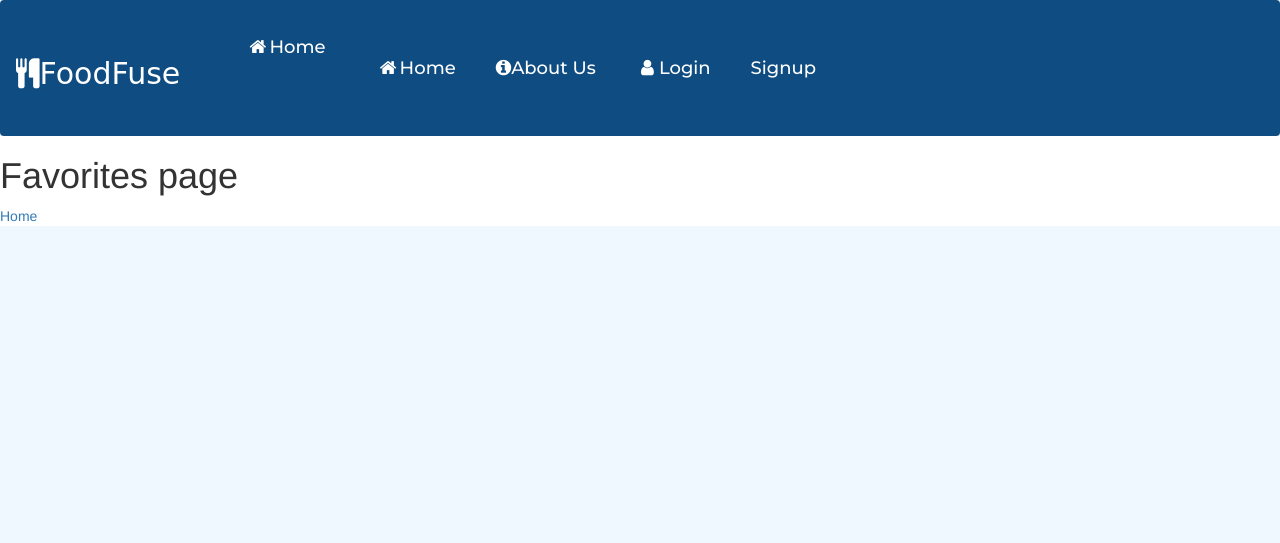
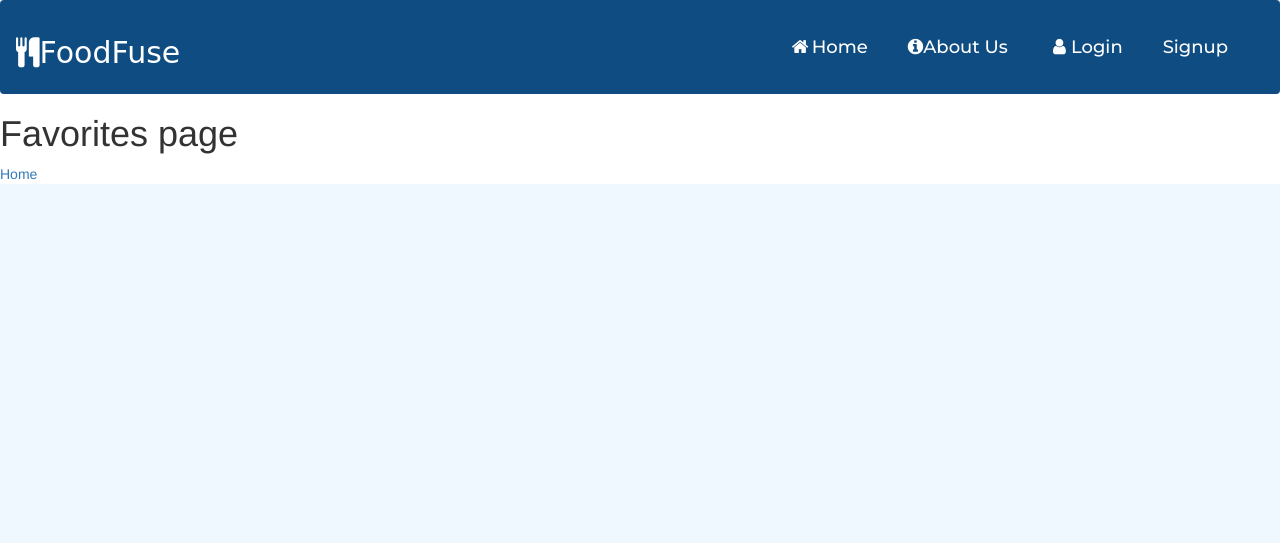
Before and after one commit to thleigh/FoodFuse, a Django app: page /favorites/ in a window 1280 px wide. Shown: the top 543 px of the page. Run offline with Django 3.2, Linux system fonts and the light colour scheme; data that the repository does not hold is empty; some libraries are stand-ins or nearby versions; some web fonts are replaced.

Commit message:
[home and data.html] delete extra home and fix data page

```diff
--- a/main_app/templates/layout.html
+++ b/main_app/templates/layout.html
@@ -13,8 +13,6 @@
 <!-- top nav -->
   <nav class="navbar navbar-expand-lg navbar-dark mr-auto" style="background-color: #0F4C81; margin:0px; padding:0px;">
           <a class="navbar-brand px-4 text-left" style="font-family: 'Merienda One', cursive; font-size: 30px;" href="/"><i class="fa fa-cutlery"></i>FoodFuse</a>
-          <div class="navbar-text navbar">
-            <a class="navbar-brand px-4" style="font-family: 'Montserrat', sans-serif;" href="/" onclick="driver.quit()"><i class="fa fa-fw fa-home"></i>Home</a>
           <div class="navbar-text navbar ml-auto">
             <a class="navbar-brand px-4" style="font-family: 'Montserrat', sans-serif;" href="/"><i class="fa fa-fw fa-home"></i>Home</a>
             <a class="navbar-brand px-4" style="font-family: 'Montserrat', sans-serif;" href="/about/"><i class="fa fa-info-circle"></i>About Us</a>
--- a/main_app/views.py
+++ b/main_app/views.py
@@ -103,6 +103,7 @@ async def scraper_function(request):
     ])
 
 def data(request):
+    location = request.session.get('location')
     final_dd_data = []
     final_pm_data = []
     final_ue_data = []
@@ -136,7 +137,7 @@ def data(request):
         'postmates': final_pm_data,
         'ubereats': final_ue_data,
         'form': form,
-        'location': location
+        'location': location,
     })
 
 def restaurant(request):
```
